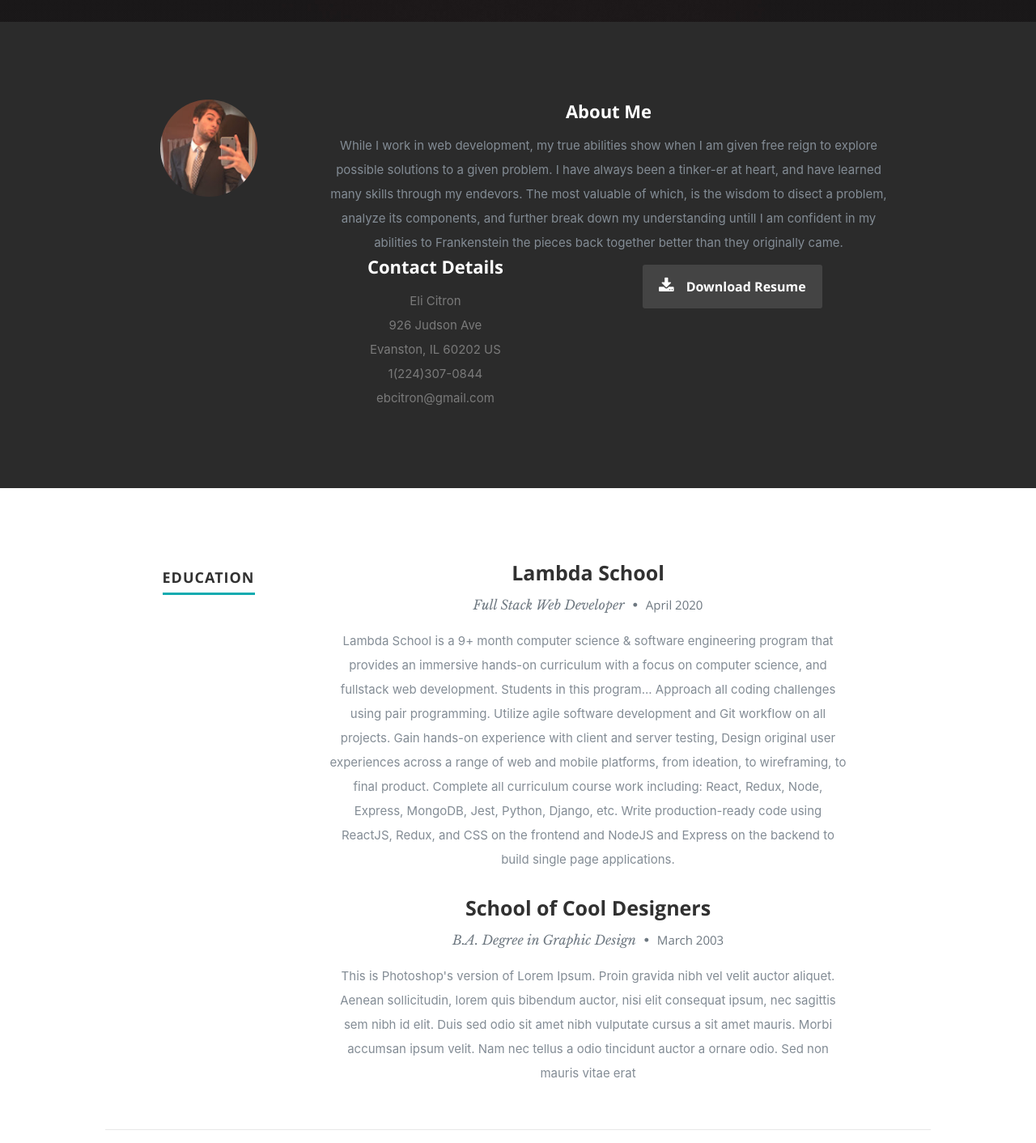
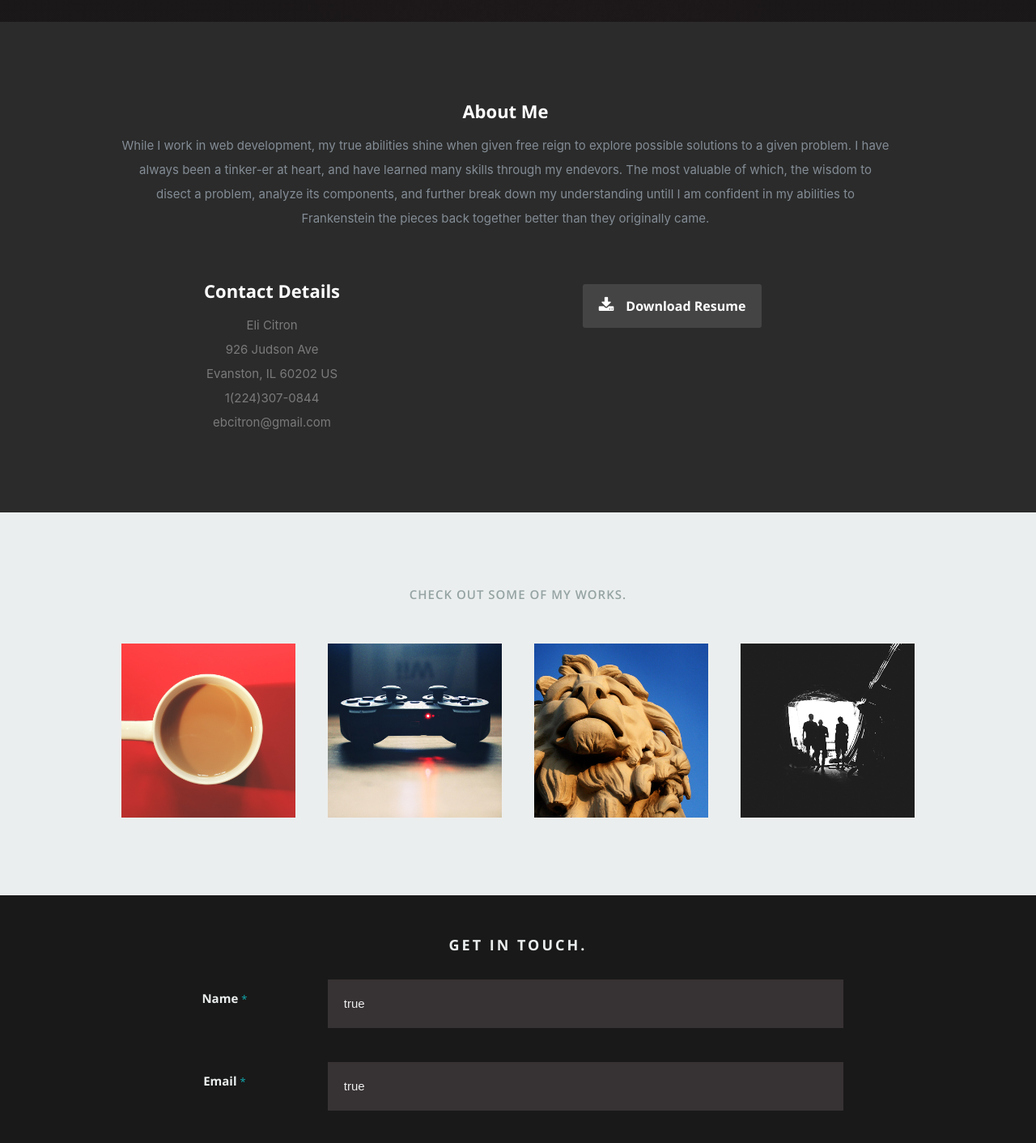
Before and after one commit to ebcitron/Portfolio-Final, a React (Create React App) app in the folder portfolio/: page / in a window 1280 px wide. Shown: the part 773-2185 px from the top of the page at 81% size. Built offline with nearby package versions, Linux system fonts and the light colour scheme.

Commit message:
Sanity Commit

```diff
--- a/portfolio/public/css/layout.css
+++ b/portfolio/public/css/layout.css
@@ -205,16 +205,20 @@ ul#nav li.current a { color: #F06000; }
    line-height: 30px;
    color: #7A7A7A;
 }
-#about .profile-pic {
+/* #about .profile-pic {
    position: relative;
    width: 120px;
    height: 120px;
    border-radius: 100%;
+} */
+#about .contact-details {
+   width: 41.66667%;
+   padding-top: 60px;
 }
-#about .contact-details { width: 41.66667%; }
+
 #about .download {
    width: 58.33333%;
-   padding-top: 6px;
+   padding-top: 60px;
 }
 #about .main-col { padding-right: 5%; }
 #about .download .button {
@@ -789,7 +793,7 @@ call-to-action .button {
 
 #contact {
    background: #191919;
-   padding-top: 96px;
+   padding-top: 50px;
    padding-bottom: 102px;
    color: #636363;
 }
@@ -803,10 +807,10 @@ call-to-action .button {
    text-transform: uppercase;
    letter-spacing: 3px;
    color: #EBEEEE;
-   margin-bottom: 6px;
+   margin-bottom: 30px;
 }
 #contact h1 span { display: none; }
-#contact h1:before {
+/* #contact h1:before {
    font-family: 'FontAwesome';
    content: "\f0e0";
 	padding-right: 10px;
@@ -815,7 +819,7 @@ call-to-action .button {
    text-align: left;
    float: left;
    color: #ebeeee;
-}
+} */
 
 #contact h4 {
    font: 16px/24px 'opensans-bold', sans-serif;
@@ -868,7 +872,7 @@ call-to-action .button {
    height: auto;
    display: inline-block;
 	border-radius: 3px;
-   margin-left: 26%;
+
 }
 #contact button.submit:hover {
 	color: #0D0D0D;
--- a/portfolio/public/css/media-queries.css
+++ b/portfolio/public/css/media-queries.css
@@ -87,6 +87,12 @@
       font-size: 66px;
       line-height: 66px;
    }
+
+   #contact label {
+      float: none;
+      width: 100%;
+   }
+
    #contact .section-head p.lead { font: 17px/33px opensans-light, sans-serif; }
 
 
--- a/portfolio/src/App.js
+++ b/portfolio/src/App.js
@@ -18,7 +18,7 @@ function App() {
     <div className="App">
     <Header resumeData={resumeData}/>
     <About resumeData={resumeData} />
-    <Resume resumeData={resumeData} />
+    {/* <Resume resumeData={resumeData} /> */}
     <Portfolio />
     <ContactUs resumeData={resumeData} />
     <Footer />
--- a/portfolio/src/components/about/about.js
+++ b/portfolio/src/components/about/about.js
@@ -6,10 +6,7 @@ class About extends Component{
         return(
             <section id="about">
             <div className="row">
-              <div className="three columns">
-                <img className="profile-pic" src="images/profilepic.jpg" alt="" />
-              </div>
-              <div className="nine columns main-col">
+              <div className="twelve columns main-col">
                 <h2>About Me</h2>
                 {resumeData.aboutMe}
                 <div className="row">
--- a/portfolio/src/components/contactUs/contactUs.js
+++ b/portfolio/src/components/contactUs/contactUs.js
@@ -7,19 +7,21 @@ class ContactUs extends Component{
         return(
 
       <section id="contact">
-      <div className="row section-head">
+      <div className="row">
+        <h1>Get In Touch.</h1>
+      </div>
+
+
+      {/*
         <div className="two columns header-col">
-          <h1><span>Get In Touch.</span></h1>
         </div>
         <div className="ten columns">
-          <p className="lead">Sed ut perspiciatis unde omnis iste natus error sit voluptatem accusantium doloremque laudantium, totam rem aperiam,
-            eaque ipsa quae ab illo inventore veritatis et quasi architecto beatae vitae dicta sunt explicabo. Nemo enim ipsam
-            voluptatem quia voluptas sit aspernatur aut odit aut fugit.
-          </p>
+
         </div>
       </div>
+      */}
       <div className="row">
-        <div className="eight columns">
+        <div className="twelve columns">
           {/* form */}
           <form action method="post" id="contactForm" name="contactForm">
             <fieldset>
@@ -31,10 +33,10 @@ class ContactUs extends Component{
                 <label htmlFor="contactEmail">Email <span className="required">*</span></label>
                 <input type="text" defaultValue size={35} id="contactEmail" name="contactEmail" />
               </div>
-              <div>
+              {/* <div>
                 <label htmlFor="contactSubject">Subject</label>
                 <input type="text" defaultValue size={35} id="contactSubject" name="contactSubject" />
-              </div>
+              </div> */}
               <div>
                 <label htmlFor="contactMessage">Message <span className="required">*</span></label>
                 <textarea cols={50} rows={15} id="contactMessage" name="contactMessage" defaultValue={""} />
@@ -48,14 +50,14 @@ class ContactUs extends Component{
             </fieldset>
           </form> {/* Form End */}
           {/* contact-warning */}
-          <div id="message-warning"> Error boy</div>
+          <div id="message-warning"> Error man</div>
           {/* contact-success */}
           <div id="message-success">
             <i className="fa fa-check" />Your message was sent, thank you!<br />
           </div>
         </div>
-        <aside className="four columns footer-widgets">
-          <div className="widget widget_contact">
+        {/*<aside className="four columns footer-widgets">
+           <div className="widget widget_contact">
             <h4>Address and Phone</h4>
             <p className="address">
              {resumeData.address}
@@ -63,7 +65,7 @@ class ContactUs extends Component{
               <span>{resumeData.phoneNumber}</span>
 
           </div>
-          {/* <div className="widget widget_tweets">
+           <div className="widget widget_tweets">
             <h4 className="widget-title">Latest Tweets</h4>
             <ul id="twitter">
               <li>
@@ -83,8 +85,8 @@ class ContactUs extends Component{
                 <b><a href="#">3 Days Ago</a></b>
               </li>
             </ul>
-          </div> */}
-        </aside>
+          </div>
+        </aside>*/}
       </div>
     </section>
 
--- a/portfolio/src/components/portfolio/portfolio.js
+++ b/portfolio/src/components/portfolio/portfolio.js
@@ -66,7 +66,7 @@ class Portfolio extends Component{
                   </a>
                 </div>
               </div> {/* item end */}
-              <div className="columns portfolio-item">
+              {/* <div className="columns portfolio-item">
                 <div className="item-wrap">
                   <a href="#modal-05" title>
                     <img alt="" src="images/portfolio/farmerboy.jpg" />
@@ -79,7 +79,7 @@ class Portfolio extends Component{
                     <div className="link-icon"><i className="icon-plus" /></div>
                   </a>
                 </div>
-              </div> {/* item end */}
+              </div> {/* item end *
               <div className="columns portfolio-item">
                 <div className="item-wrap">
                   <a href="#modal-06" title>
@@ -93,7 +93,7 @@ class Portfolio extends Component{
                     <div className="link-icon"><i className="icon-plus" /></div>
                   </a>
                 </div>
-              </div> {/* item end */}
+              </div> {/* item end *
               <div className="columns portfolio-item">
                 <div className="item-wrap">
                   <a href="#modal-07" title>
@@ -107,7 +107,7 @@ class Portfolio extends Component{
                     <div className="link-icon"><i className="icon-plus" /></div>
                   </a>
                 </div>
-              </div> {/* item end */}
+              </div> {/* item end *
               <div className="columns portfolio-item">
                 <div className="item-wrap">
                   <a href="#modal-08" title>
@@ -121,7 +121,7 @@ class Portfolio extends Component{
                     <div className="link-icon"><i className="icon-plus" /></div>
                   </a>
                 </div>
-              </div>  {/* item end */}
+              </div>  item end */}
             </div> {/* portfolio-wrapper end */}
           </div> {/* twelve columns end */}
           {/* Modal Popup
--- a/portfolio/src/resumeData.js
+++ b/portfolio/src/resumeData.js
@@ -6,7 +6,7 @@ let resumeData = {
     "address":"928 Judson Ave, Evanston Illinois",
     "aboutRole":"I create comprehensive yet intricate full stack web applications",
     "whyIStandOut":"I realize that in this day and age, code is the integral backbone supporting the tools of, and therefore, modern society. Utilized by all, understood by some, written by the few, and mastered by the devoted - What do a Heiroglyph and the letter X have in common?. Our world is written in coding languages, Be it the english I write now,  or the python that runs your scripts. The ability to program the course of electrons and make use of natural patterns  ",
-    "aboutMe":"While I work in web development, my true abilities show when I am given free reign to explore possible solutions to a given problem. I have always been a tinker-er at heart, and have learned many skills through my endevors. The most valuable of which, is the wisdom to disect a problem, analyze its components, and further break down my understanding untill I am confident in my abilities to Frankenstein the pieces back together better than they originally came."
+    "aboutMe":"While I work in web development, my true abilities shine when given free reign to explore possible solutions to a given problem. I have always been a tinker-er at heart, and have learned many skills through my endevors. The most valuable of which, the wisdom to disect a problem, analyze its components, and further break down my understanding untill I am confident in my abilities to Frankenstein the pieces back together better than they originally came."
 
 }
 
```
Also changed, not shown: portfolio/src/components/isGitWorking.txt.
